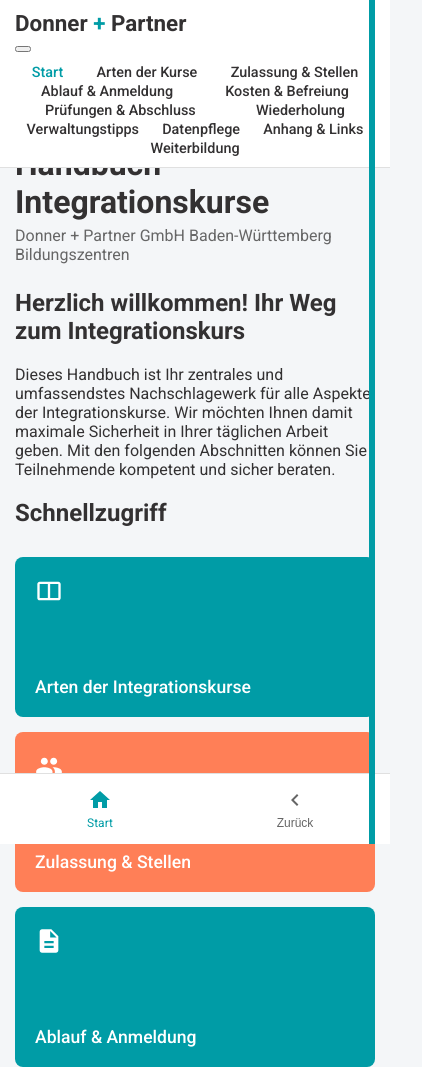
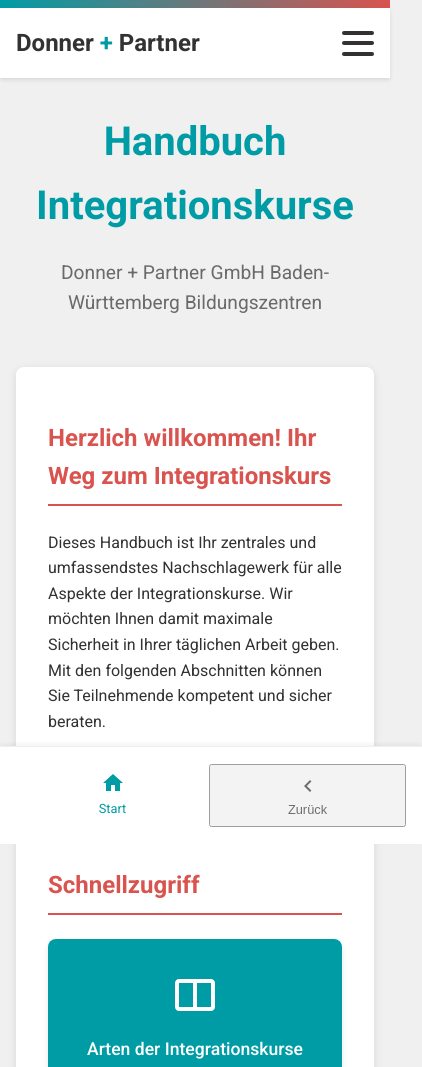
Before and after one commit to jmp-74/BAMF, a plain HTML site: page index.html in a window 390 px wide. Shown: the top 1067 px of the page, 422 px wide, since content can reach past the window. Drawn offline with Linux system fonts and the light colour scheme.

Commit message:
Update style.css

```diff
--- a/style.css
+++ b/style.css
@@ -1,221 +1,350 @@
-/* --- Corporate Design Variablen --- */
 :root {
-    --dp-pantone-320: #009ca6;
-    --dp-kaminrot: #FF7F57;
-    --dp-dunkelgrau: #333132;
-    --dp-weiss: #ffffff;
-    --dp-gelb-highlight: #FFB758;
-    --background-grey: #f4f6f8;
-    --border-color: #e0e0e0;
+    /* Corporate Design Farben */
+    --pantone-color: #009ca6;
+    --kaminrot-color: #d9534f;
+    --dark-grey-color: #333132;
+    --white-color: #FFFFFF;
+
+    /* Layout und Typografie */
+    --secondary-color: #f0f0f0; /* Leichtes Grau für den Hintergrund */
+    --accent-color: var(--kaminrot-color); /* Akzentfarbe für interaktive Elemente */
+    --font-family: 'Roboto', sans-serif;
 }
 
-/* --- Grundlegende Stile --- */
 body {
-    font-family: 'Roboto', sans-serif;
-    background-color: var(--background-grey);
-    color: var(--dp-dunkelgrau);
+    font-family: var(--font-family);
     margin: 0;
-    padding-top: 80px; /* Platz für den Header */
-    padding-bottom: 80px; /* Platz für den Footer */
+    background-color: var(--secondary-color);
+    color: var(--dark-grey-color);
+    line-height: 1.6;
 }
 
-/* --- Header / Obere Leiste --- */
+.cd-accent-bar {
+    height: 8px;
+    background: linear-gradient(90deg, var(--pantone-color) 0%, var(--kaminrot-color) 100%);
+}
+
 .app-header {
-    background-color: var(--dp-weiss);
-    height: 80px;
-    position: fixed;
-    top: 0;
-    left: 0;
-    right: 0;
+    background-color: var(--white-color);
+    padding: 1rem 1rem;
+    box-shadow: 0 2px 4px rgba(0, 0, 0, 0.1);
     display: flex;
+    justify-content: space-between;
     align-items: center;
-    justify-content: space-between;
-    padding: 0 25px;
-    z-index: 1000;
-    border-bottom: 1px solid var(--border-color);
+    flex-wrap: wrap;
 }
+
 .logo {
     font-weight: 700;
-    font-size: 1.4rem;
-    color: var(--dp-dunkelgrau);
-    flex-shrink: 0; /* Verhindert, dass das Logo schrumpft */
-}
-.logo span {
-    color: var(--dp-pantone-320);
+    font-size: 1.5rem;
+    color: var(--dark-grey-color);
 }
 
-/* --- Navigationsleiste im Header --- */
+.logo span {
+    color: var(--pantone-color);
+}
+
 .main-nav {
-    flex-grow: 1; /* Nimmt den verfügbaren Platz ein */
-    margin-left: 20px;
+    flex-grow: 1;
+    text-align: right;
+    transition: all 0.3s ease-in-out;
 }
+
 .main-nav ul {
     list-style: none;
+    padding: 0;
     margin: 0;
-    padding: 0;
     display: flex;
-    flex-wrap: wrap; /* Ermöglicht Umbruch auf kleineren Bildschirmen */
-    justify-content: flex-end; /* Rechtsbündig ausrichten */
-}
-.main-nav ul li {
-    margin-left: 20px;
-}
-.main-nav ul li a {
-    text-decoration: none;
-    color: var(--dp-dunkelgrau);
-    font-weight: 500;
-    font-size: 0.9rem;
-    padding: 5px 0;
-    transition: color 0.2s ease;
-}
-.main-nav ul li a:hover,
-.main-nav ul li a.active { /* Aktiver Link im Header */
-    color: var(--dp-pantone-320);
+    justify-content: flex-end;
+    align-items: center;
 }
 
-/* --- Suchfeld im Header (nicht mehr verwendet, aber aus Kompatibilität enthalten) --- */
-.search-container {
-    display: none; /* Versteckt das Suchfeld */
+.main-nav ul li {
+    margin-left: 1.5rem;
 }
 
-/* --- CD Akzent-Balken --- */
-.cd-accent-bar {
-    position: fixed;
-    top: 0;
-    right: 40px;
-    width: 8px;
-    height: 100%;
-    background-color: var(--dp-pantone-320);
-    z-index: 1001;
+.main-nav a {
+    text-decoration: none;
+    color: var(--dark-grey-color);
+    font-weight: 500;
+    transition: color 0.3s ease;
+    position: relative;
+    padding: 5px 0;
 }
 
-/* --- Hauptinhalt --- */
-main {
-    padding: 25px;
-}
-.page {
-    display: block; /* Alle statischen Seiten sind sichtbar */
+.main-nav a::after {
+    content: '';
+    position: absolute;
+    left: 0;
+    bottom: 0;
+    width: 0;
+    height: 2px;
+    background-color: var(--pantone-color);
+    transition: width 0.3s ease;
 }
 
-.intro-header { margin-bottom: 25px; }
-.intro-header h1 { font-size: 2rem; font-weight: 700; margin: 0 0 5px 0; color: var(--dp-dunkelgrau); }
-.intro-header p { margin: 0; color: #666; font-size: 1rem; }
+.main-nav a:hover::after,
+.main-nav a.active::after {
+    width: 100%;
+}
 
-.schnellzugriff h2 { font-size: 1.5rem; font-weight: 700; margin-bottom: 20px; padding-bottom: 10px; }
-.grid-container { display: grid; grid-template-columns: repeat(2, 1fr); gap: 15px; }
+.hamburger {
+    display: none;
+    cursor: pointer;
+    flex-direction: column;
+    justify-content: space-around;
+    width: 2rem;
+    height: 2rem;
+    background: transparent;
+    border: none;
+    padding: 0;
+}
+
+.hamburger .bar {
+    width: 2rem;
+    height: 0.25rem;
+    background-color: var(--dark-grey-color);
+    transition: all 0.3s linear;
+    border-radius: 5px;
+}
+
+.hamburger.active .bar:nth-child(2) {
+    opacity: 0;
+}
+
+.hamburger.active .bar:nth-child(1) {
+    transform: rotate(45deg) translate(5px, 5px);
+}
+
+.hamburger.active .bar:nth-child(3) {
+    transform: rotate(-45deg) translate(5px, -5px);
+}
+
+main {
+    padding: 2rem 1rem;
+    max-width: 1200px;
+    margin: 0 auto;
+}
+
+.intro-header {
+    text-align: center;
+    margin-bottom: 3rem;
+}
+
+.intro-header h1 {
+    font-size: 2.5rem;
+    color: var(--pantone-color);
+    margin: 0;
+}
+
+.intro-header p {
+    color: var(--dark-grey-color);
+    font-size: 1.2rem;
+    opacity: 0.7;
+}
+
+.handbuch-info, .schnellzugriff, .content-page {
+    background-color: var(--white-color);
+    padding: 2rem;
+    border-radius: 8px;
+    box-shadow: 0 2px 8px rgba(0, 0, 0, 0.1);
+    margin-bottom: 2rem;
+}
+
+h2 {
+    color: var(--kaminrot-color);
+    border-bottom: 2px solid var(--kaminrot-color);
+    padding-bottom: 0.5rem;
+    margin-bottom: 1.5rem;
+    font-weight: 700;
+    display: flex;
+    justify-content: space-between;
+    align-items: center;
+}
+
+h3 {
+    color: var(--pantone-color);
+    font-weight: 700;
+}
+
+.hinweis-box, .praxis-beispiel {
+    border-left: 5px solid var(--pantone-color);
+    background-color: #f8f9fa;
+    padding: 1.5rem;
+    border-radius: 5px;
+    margin-top: 1.5rem;
+}
+
+.hinweis-box h4, .praxis-beispiel h4 {
+    margin-top: 0;
+    color: var(--dark-grey-color);
+    font-size: 1.1rem;
+}
+
+.hinweis-box ul, .praxis-beispiel ul {
+    padding-left: 20px;
+}
+
+.grid-container {
+    display: grid;
+    grid-template-columns: repeat(auto-fit, minmax(250px, 1fr));
+    gap: 1.5rem;
+}
 
 .grid-button {
     display: flex;
     flex-direction: column;
-    align-items: flex-start;
-    justify-content: space-between;
-    padding: 20px;
+    align-items: center;
+    text-align: center;
+    padding: 2rem 1.5rem;
     border-radius: 8px;
-    color: var(--dp-weiss);
     text-decoration: none;
-    font-size: 1.1rem;
-    font-weight: 500;
-    transition: transform 0.2s ease, box-shadow 0.2s ease;
-    cursor: pointer;
-    min-height: 120px;
-}
-.grid-button:hover { transform: translateY(-3px); box-shadow: 0 6px 12px rgba(0,0,0,0.15); }
-.grid-button .icon { width: 28px; height: 28px; fill: var(--dp-weiss); margin-bottom: 15px; }
-
-.btn-pantone { background-color: var(--dp-pantone-320); }
-.btn-kaminrot { background-color: var(--dp-kaminrot); }
-
-/* --- Inhalts- & Suchergebnisseiten --- */
-.content-page {
-    background-color: var(--dp-weiss);
-    border-radius: 8px;
-    padding: 25px;
-    border: 1px solid var(--border-color);
-}
-.content-page h2 {
-    margin-top: 0;
-    font-size: 1.8rem;
-    font-weight: 700;
-    color: var(--dp-pantone-320);
-    display: flex;
-    align-items: center;
-    justify-content: space-between;
+    color: var(--white-color);
+    transition: transform 0.3s ease, box-shadow 0.3s ease;
+    box-shadow: 0 4px 6px rgba(0, 0, 0, 0.1);
 }
 
-/* --- Styles für den Sprachausgabe-Button --- */
+.grid-button:hover {
+    transform: translateY(-5px);
+    box-shadow: 0 6px 12px rgba(0, 0, 0, 0.15);
+}
+
+.btn-pantone {
+    background-color: var(--pantone-color);
+}
+
+.btn-kaminrot {
+    background-color: var(--kaminrot-color);
+}
+
+.grid-button .icon {
+    width: 3rem;
+    height: 3rem;
+    fill: var(--white-color);
+    margin-bottom: 1rem;
+}
+
+.grid-button span {
+    font-weight: 500;
+    font-size: 1.1rem;
+}
+
+.footer-text {
+    text-align: center;
+    color: var(--dark-grey-color);
+    font-size: 0.9rem;
+    margin-top: 2rem;
+    opacity: 0.6;
+}
+
+.app-footer {
+    background-color: var(--white-color);
+    padding: 1rem;
+    box-shadow: 0 -2px 4px rgba(0, 0, 0, 0.05);
+    position: sticky;
+    bottom: 0;
+    left: 0;
+    width: 100%;
+    display: flex;
+    justify-content: space-around;
+    align-items: center;
+    border-top: 1px solid var(--secondary-color);
+}
+
+.footer-item {
+    display: flex;
+    flex-direction: column;
+    align-items: center;
+    text-decoration: none;
+    color: var(--dark-grey-color);
+    font-size: 0.8rem;
+    text-align: center;
+    padding: 0.5rem;
+    flex: 1;
+    opacity: 0.7;
+}
+
+.footer-item.active {
+    color: var(--pantone-color);
+    opacity: 1;
+}
+
+.footer-item svg {
+    width: 24px;
+    height: 24px;
+    fill: currentColor;
+    margin-bottom: 4px;
+}
+
 .read-aloud-button {
     background: none;
     border: none;
     cursor: pointer;
     padding: 0;
-    margin-left: 10px;
-    display: flex;
-    align-items: center;
-}
-.read-aloud-button svg {
-    width: 24px;
-    height: 24px;
-    fill: var(--dp-pantone-320);
-    transition: fill 0.2s ease;
-}
-.read-aloud-button:hover svg {
-    fill: var(--dp-kaminrot);
+    width: 30px;
+    height: 30px;
 }
 
-.content-page h3 { font-size: 1.3rem; font-weight: 700; border-bottom: 2px solid var(--dp-pantone-320); padding-bottom: 8px; margin-top: 30px; margin-bottom: 15px; }
-.content-page p, .content-page ul { line-height: 1.7; font-size: 1rem; }
-.content-page ul { padding-left: 20px; }
-.content-page strong { font-weight: 700; color: var(--dp-dunkelgrau); }
-.content-page a { color: var(--dp-pantone-320); font-weight: 500; text-decoration: none; }
-.content-page a:hover { text-decoration: underline; }
-
-/* Styles für Praxisbeispiele und neue Hinweise */
-.praxis-beispiel, .hinweis-box {
-    background-color: #f4f6f8; /* Hellgrauer Hintergrund */
-    padding: 15px;
-    border-radius: 8px;
-    border-left: 4px solid var(--dp-kaminrot);
-    margin-top: 20px;
-    font-size: 0.95rem;
-    color: var(--dp-dunkelgrau);
-}
-.praxis-beispiel h4, .hinweis-box h4 {
-    margin-top: 0;
-    color: var(--dp-kaminrot);
-    font-weight: 700;
+.read-aloud-button svg {
+    width: 100%;
+    height: 100%;
+    fill: var(--pantone-color);
 }
 
-.button-link {
-    display: inline-block;
-    padding: 12px 24px;
-    background-color: var(--dp-pantone-320);
-    color: var(--dp-weiss);
-    text-decoration: none;
-    border-radius: 6px;
-    font-weight: 500;
-    transition: background-color 0.2s ease;
-    margin-bottom: 20px;
-}
-.button-link:hover {
-    background-color: #008892;
+@media (max-width: 768px) {
+    .app-header {
+        flex-direction: row;
+        justify-content: space-between;
+        align-items: center;
+        padding: 1rem;
+    }
+
+    .main-nav {
+        display: none;
+        width: 100%;
+        order: 3;
+        text-align: center;
+        background-color: var(--white-color);
+        padding: 1rem 0;
+    }
+
+    .main-nav.active {
+        display: block;
+    }
+
+    .main-nav ul {
+        flex-direction: column;
+        margin-top: 1rem;
+        align-items: stretch;
+    }
+
+    .main-nav ul li {
+        margin: 0.5rem 0;
+        text-align: left;
+    }
+
+    .main-nav a {
+        display: block;
+        padding: 0.5rem 1rem;
+        border-radius: 4px;
+    }
+
+    .main-nav a.active {
+        background-color: #f0f0f0;
+    }
+
+    .main-nav a::after {
+        display: none;
+    }
+
+    .hamburger {
+        display: flex;
+        z-index: 1000;
+    }
 }
 
-/* --- Footer --- */
-.app-footer { background-color: var(--dp-weiss); border-top: 1px solid var(--border-color); position: fixed; bottom: 0; left: 0; right: 0; height: 70px; display: flex; align-items: center; justify-content: space-around; z-index: 1000; }
-.footer-item { display: flex; flex-direction: column; align-items: center; font-size: 0.75rem; color: #666; cursor: pointer; text-decoration: none; border: none; background: none; padding: 5px; width: 25%; }
-.footer-item svg { width: 24px; height: 24px; margin-bottom: 4px; fill: #666; transition: fill 0.2s ease; }
-.footer-item.active, .footer-item:hover { color: var(--dp-pantone-320); }
-.footer-item.active svg, .footer-item:hover svg { fill: var(--dp-pantone-320); }
-
-/* --- Responsive Design --- */
-@media (max-width: 768px) {
-    .app-header { flex-direction: column; height: auto; padding: 10px 15px; align-items: flex-start; }
-    .main-nav { margin-left: 0; width: 100%; margin-top: 10px; }
-    .main-nav ul { justify-content: space-around; }
-    .main-nav ul li { margin: 0 5px; }
-    body { padding-top: 130px; }
-    .logo { margin-bottom: 10px; }
-    .grid-container { grid-template-columns: 1fr; }
-    main { padding: 15px; }
-    .cd-accent-bar { right: 15px; width: 6px; }
+@media (min-width: 769px) {
+    .app-footer {
+        display: none;
+    }
 }
```
